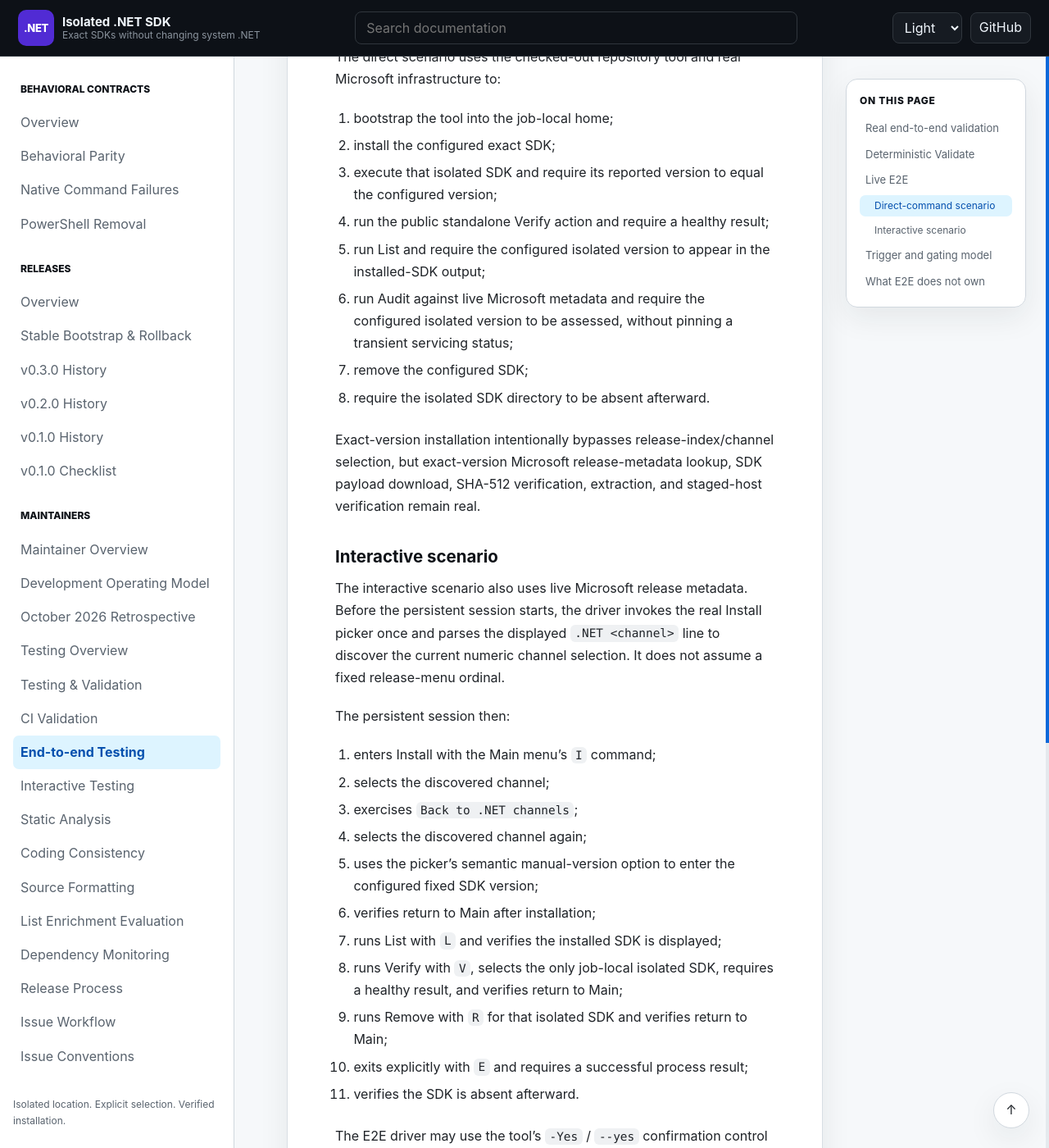
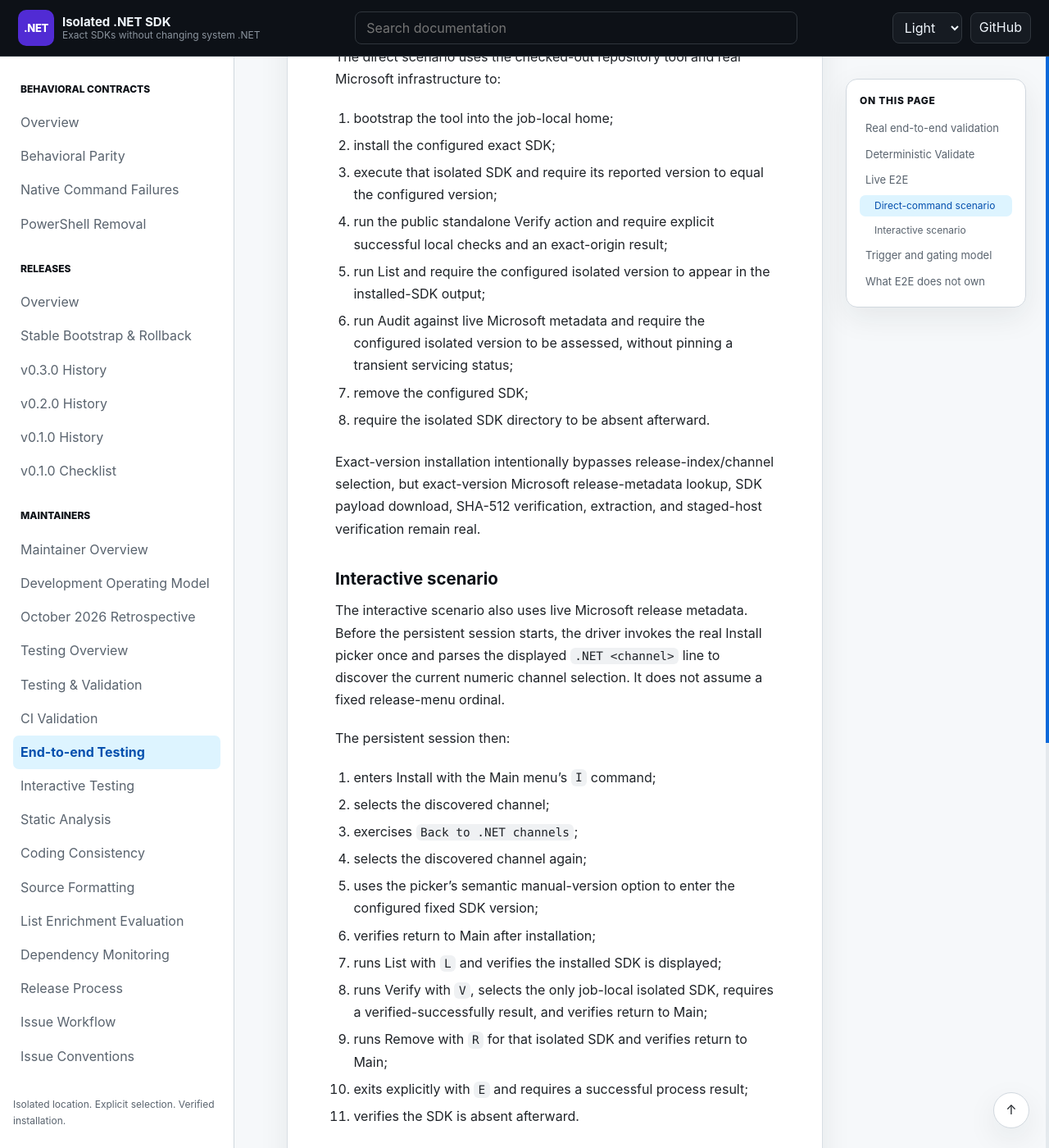
Before and after one commit to infoconex/isolated-dotnet-sdk, a Jekyll site: the page built from docs/maintainers/testing/e2e-testing.md, in a window 1280 px wide and 1400 px high, scrolled down 2025 px. Shown: the whole window at 82% size. Built offline with Jekyll 4.4.1, drawn with Linux system fonts in a browser that asks for light colours; our own code applies the rules of GitHub Pages for plain Markdown files.

Commit message:
docs: document detailed Verify reporting and metadata fallback contract

```diff
--- a/docs/maintainers/testing/e2e-testing.md
+++ b/docs/maintainers/testing/e2e-testing.md
@@ -41,7 +41,7 @@
 1. bootstrap the tool into the job-local home;
 2. install the configured exact SDK;
 3. execute that isolated SDK and require its reported version to equal the configured version;
-4. run the public standalone Verify action and require a healthy result;
+4. run the public standalone Verify action and require explicit successful local checks and an exact-origin result;
 5. run List and require the configured isolated version to appear in the installed-SDK output;
 6. run Audit against live Microsoft metadata and require the configured isolated version to be assessed, without pinning a transient servicing status;
 7. remove the configured SDK;
@@ -62,7 +62,7 @@
 5. uses the picker’s semantic manual-version option to enter the configured fixed SDK version;
 6. verifies return to Main after installation;
 7. runs List with `L` and verifies the installed SDK is displayed;
-8. runs Verify with `V`, selects the only job-local isolated SDK, requires a healthy result, and verifies return to Main;
+8. runs Verify with `V`, selects the only job-local isolated SDK, requires a verified-successfully result, and verifies return to Main;
 9. runs Remove with `R` for that isolated SDK and verifies return to Main;
 10. exits explicitly with `E` and requires a successful process result;
 11. verifies the SDK is absent afterward.
```
